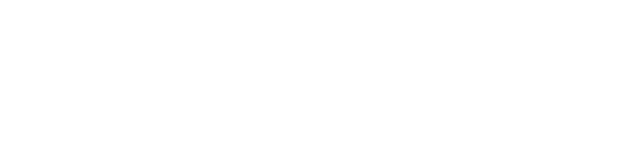
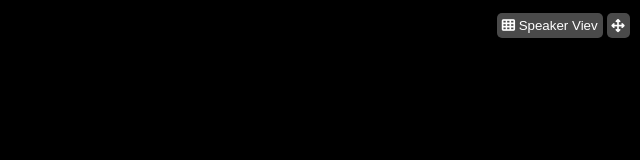
Before and after one commit to Luigi-Iorio/html-css-zoom, a plain HTML site: page index.html in a window 1280 px wide. Shown: the whole page, without its empty margins (640-1280 px from the left). Drawn offline with Linux system fonts and the light colour scheme.

Commit message:
feat: header zoom

```diff
--- a/css/style.css
+++ b/css/style.css
@@ -4,3 +4,35 @@
   padding: 0;
   box-sizing: border-box;
 }
+
+body {
+  font-family: "Roboto", sans-serif;
+  background-color: black;
+}
+
+button {
+  background-color: #4a4a4a;
+  color: white;
+  padding: 5px;
+  border: none;
+  border-radius: 5px;
+  transition: all 0.3s;
+}
+
+/* HEADER */
+header {
+  height: 50px;
+  display: flex;
+  flex-direction: row;
+  justify-content: flex-end;
+  align-items: center;
+}
+
+.button {
+  padding: 0 10px;
+}
+
+button:hover {
+  cursor: pointer;
+  background-color: #292929;
+}
--- a/index.html
+++ b/index.html
@@ -23,5 +23,16 @@
     <!-- /google font - roboto -->
     <link rel="stylesheet" href="css/style.css" />
   </head>
-  <body></body>
+  <body>
+    <!-- header -->
+    <header>
+      <div class="button">
+        <button><i class="fa-solid fa-table-cells"></i> Speaker Viev</button>
+        <button>
+          <i class="fa-solid fa-arrows-up-down-left-right fa-rotate-270"></i>
+        </button>
+      </div>
+    </header>
+    <!-- header -->
+  </body>
 </html>
```
